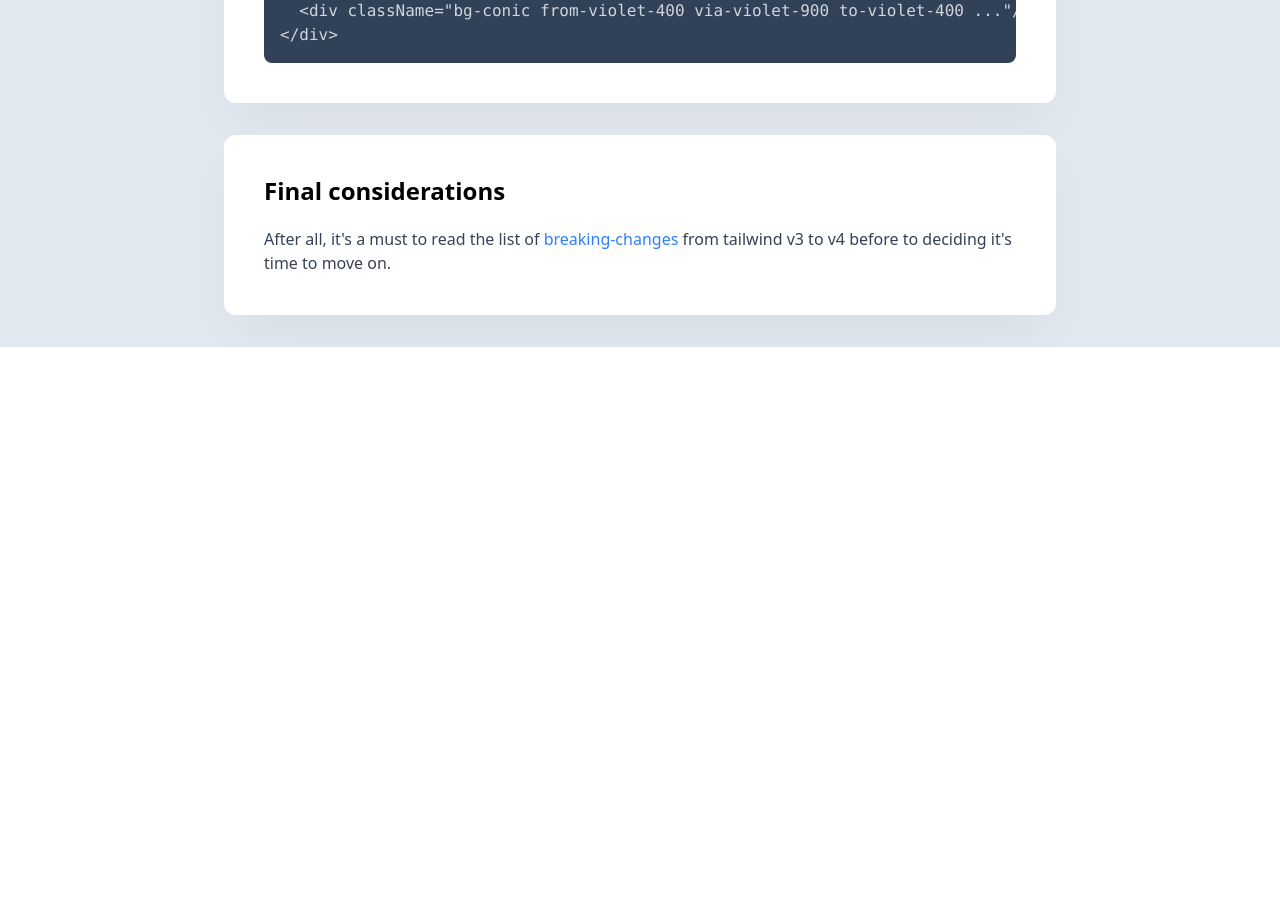
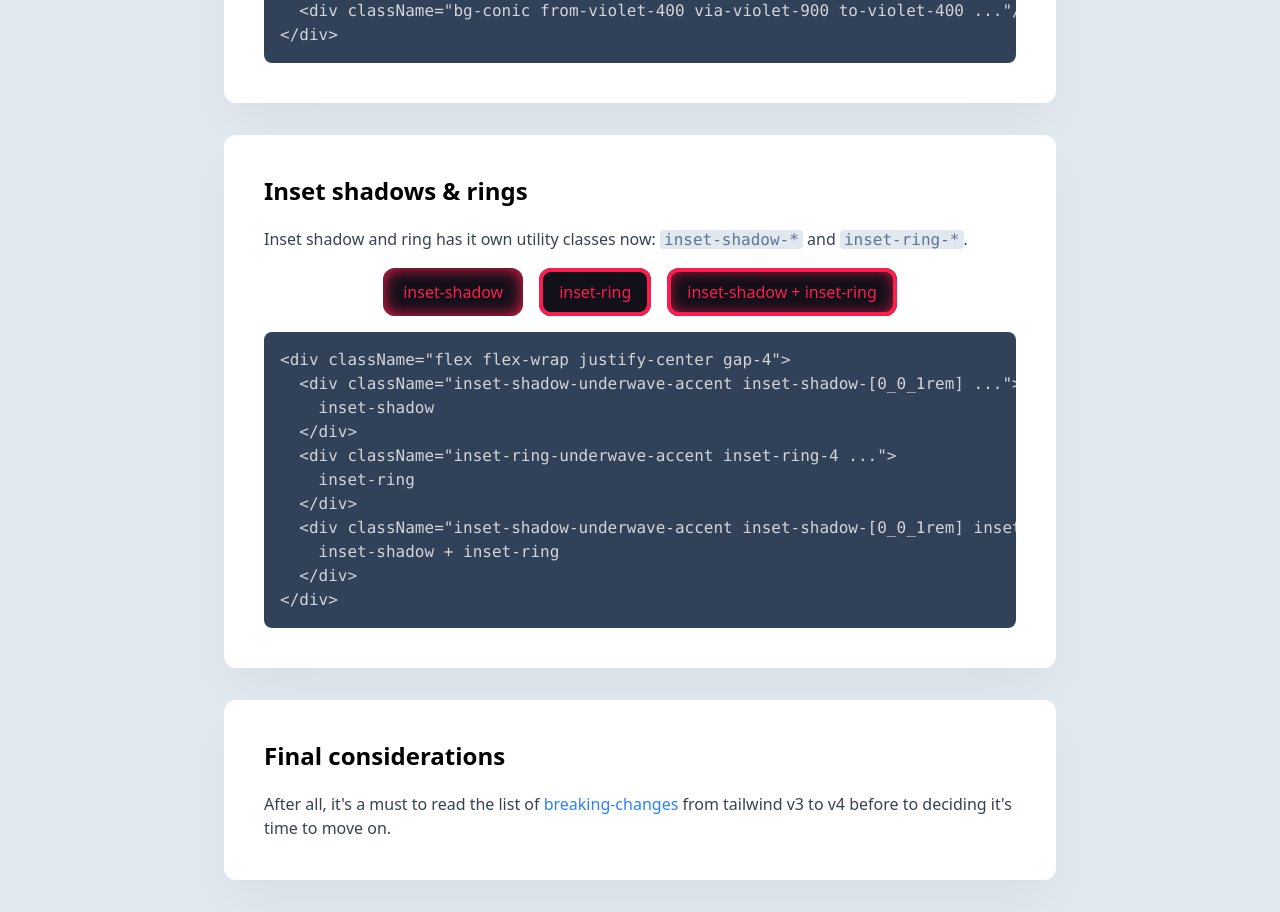
Before and after one commit to AdamRichard21st/tailwincss-v4-pdi, a React (Vite) app: page / in a window 1280 px wide. Shown: the part 6600-7512 px from the top of the page. Before the commit the page ends 6947 px from the top, so only its background shows below. Built offline with nearby package versions, Linux system fonts and the light colour scheme.

Commit message:
refactor: added lesson 10

```diff
--- a/src/App.tsx
+++ b/src/App.tsx
@@ -11,6 +11,7 @@ import Lesson06 from "./Lessons/Lesson06"
 import Lesson07 from "./Lessons/Lesson07"
 import Lesson08 from "./Lessons/Lesson08"
 import Lesson09 from "./Lessons/Lesson09"
+import Lesson10 from "./Lessons/Lesson10"
 
 const App = () => {
   return (
@@ -25,6 +26,7 @@ const App = () => {
         <Lesson07/>
         <Lesson08/>
         <Lesson09/>
+        <Lesson10/>
         <LessonBlock>
           <LessonTitle>
             Final considerations
--- /dev/null
+++ b/src/Lessons/Lesson10.tsx
@@ -0,0 +1,44 @@
+import LessonBlock from "../Components/Lesson/LessonBlock"
+import LessonTitle from "../Components/Lesson/LessonTitle"
+import LessonBody from "../Components/Lesson/LessonBody"
+import Code from "../Components/Code"
+import Quote from "../Components/Quote"
+
+export default function Lesson10() {
+  return (
+    <LessonBlock>
+      <LessonTitle>
+        Inset shadows & rings
+      </LessonTitle>
+      <LessonBody>
+        <p>
+          Inset shadow and ring has it own utility classes now: <Quote>inset-shadow-*</Quote> and <Quote>inset-ring-*</Quote>.
+        </p>
+        <div className="flex flex-wrap justify-center gap-4">
+          <div className="inset-shadow-underwave-accent inset-shadow-[0_0_1rem] bg-underwave text-underwave-accent rounded-xl px-5 py-3">
+            inset-shadow
+          </div>
+          <div className="inset-ring-underwave-accent inset-ring-4 bg-underwave text-underwave-accent rounded-xl px-5 py-3">
+            inset-ring
+          </div>
+          <div className="inset-shadow-underwave-accent inset-shadow-[0_0_1rem] inset-ring-4 bg-underwave text-underwave-accent rounded-xl px-5 py-3">
+            inset-shadow + inset-ring
+          </div>
+        </div>
+        <Code lines={[
+          '<div className="flex flex-wrap justify-center gap-4">',
+          '  <div className="inset-shadow-underwave-accent inset-shadow-[0_0_1rem] ...">',
+          '    inset-shadow',
+          '  </div>',
+          '  <div className="inset-ring-underwave-accent inset-ring-4 ...">',
+          '    inset-ring',
+          '  </div>',
+          '  <div className="inset-shadow-underwave-accent inset-shadow-[0_0_1rem] inset-ring-4 ...">',
+          '    inset-shadow + inset-ring',
+          '  </div>',
+          '</div>',
+        ]}/>
+      </LessonBody>
+    </LessonBlock>
+  )
+}
```
